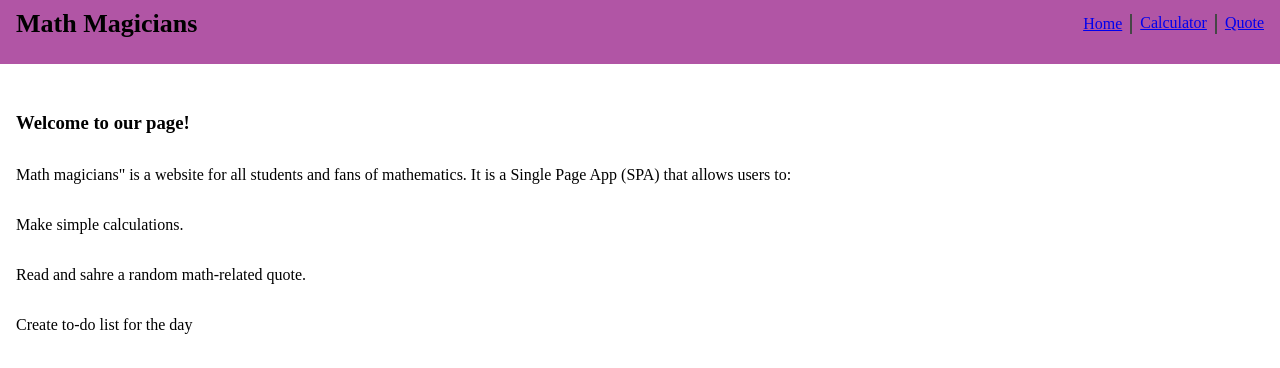
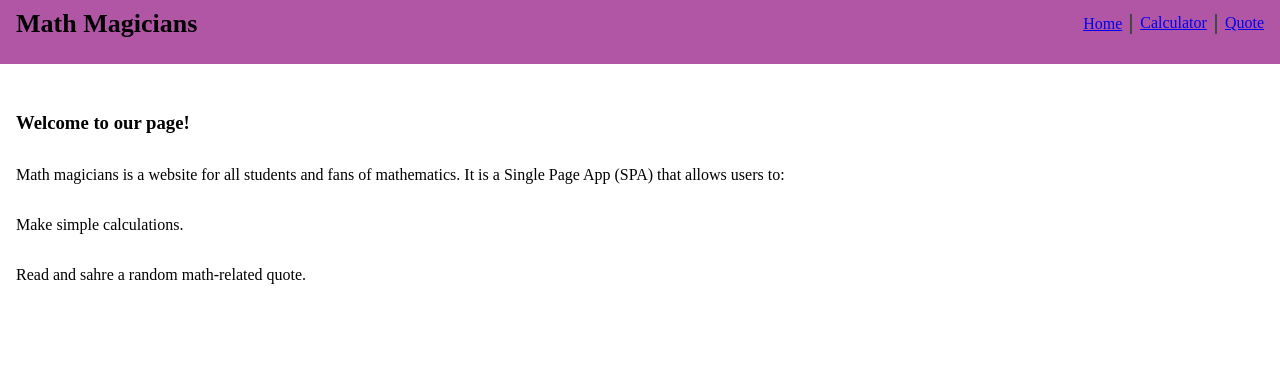
Before and after one commit to Moses-chibuike/maths-magician, a React (Create React App) app: page / in a window 1280 px wide. Shown: the top 368 px of the page. Built offline with nearby package versions, Linux system fonts and the light colour scheme.

Commit message:
fix linters

```diff
--- a/src/pages/Home.js
+++ b/src/pages/Home.js
@@ -4,10 +4,9 @@ import React from 'react';
 const Home = () => (
   <div className="home">
     <h3 className="home-intro">Welcome to our page!</h3>
-    <p className="home-text">Math magicians" is a website for all students and fans of mathematics. It is a Single Page App (SPA) that allows users to:</p>
+    <p className="home-text">Math magicians is a website for all students and fans of mathematics. It is a Single Page App (SPA) that allows users to:</p>
     <p className="home-text">Make simple calculations.</p>
     <p className="home-text">Read and sahre a random math-related quote.</p>
-    <p className="home-text">Create to-do list for the day</p>
   </div>
 );
 export default Home;
```
